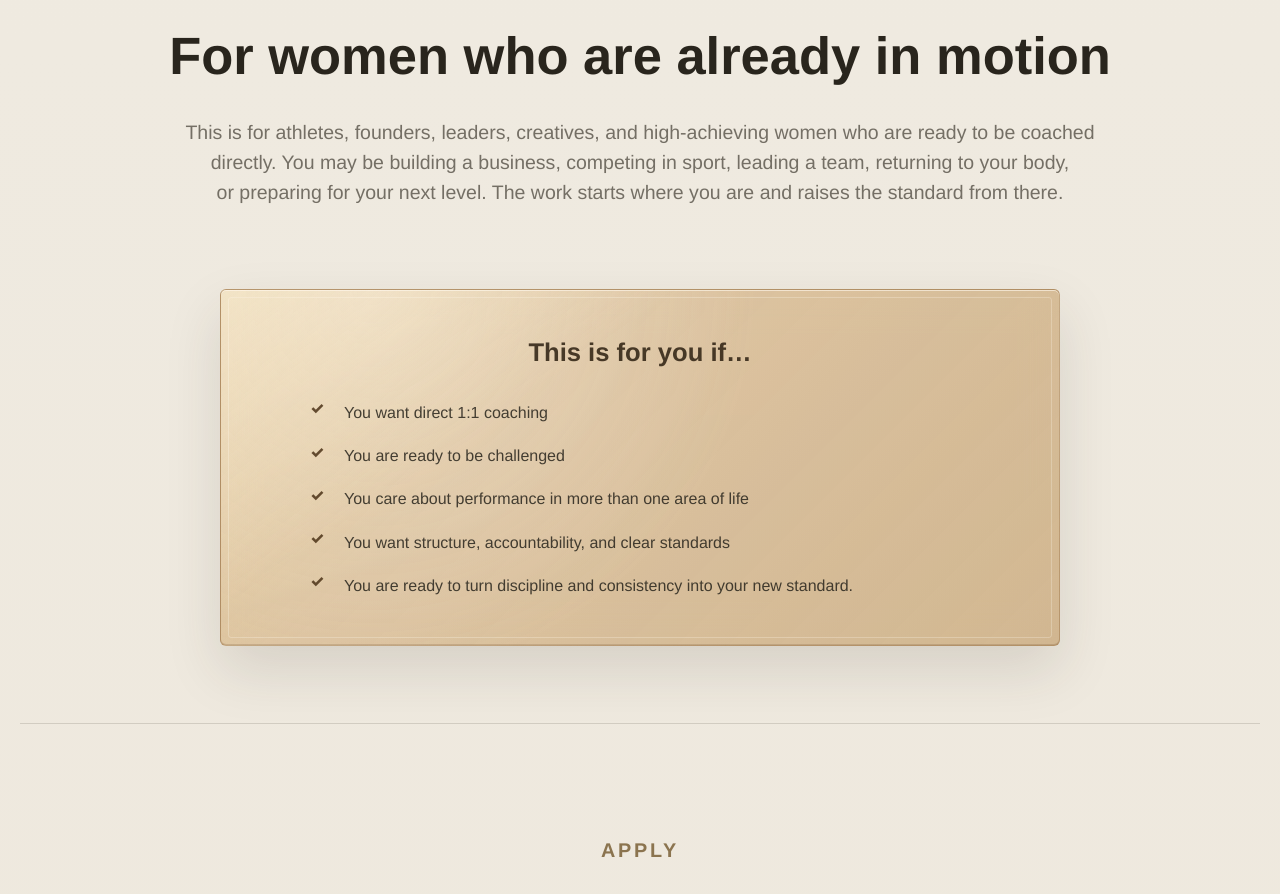
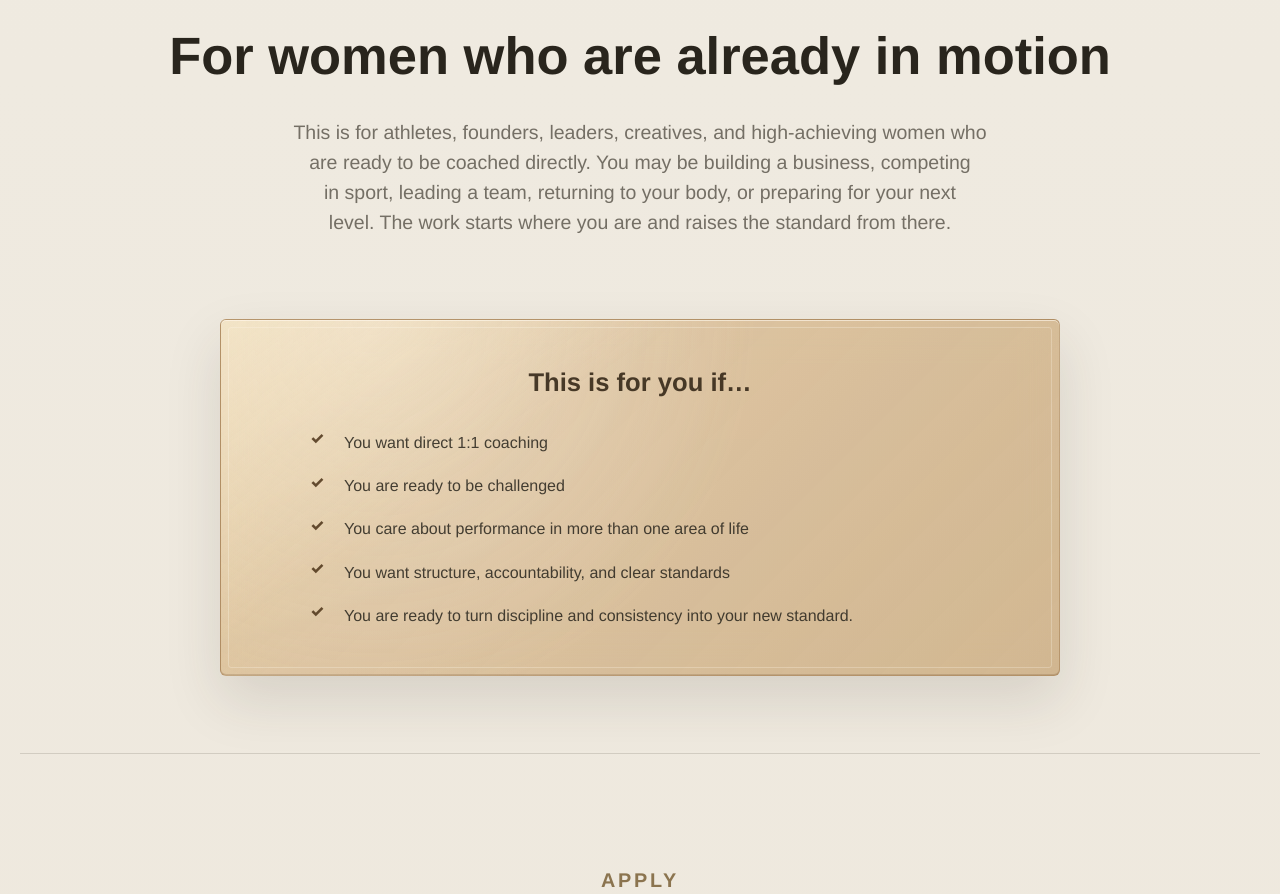
Before and after one commit to TimmyTululu/pernille-performance, a React (Vite) app: page / in a window 1280 px wide. Shown: the part 3224-4118 px from the top of the page. Built offline with nearby package versions, Linux system fonts and the light colour scheme.

Commit message:
Align For You intro width

```diff
--- a/src/styles.css
+++ b/src/styles.css
@@ -865,7 +865,7 @@ h2 {
 }
 
 .split .section-heading p:not(.section-kicker) {
-  max-width: 920px;
+  max-width: 840px;
 }
 
 .fit-panel {
```
